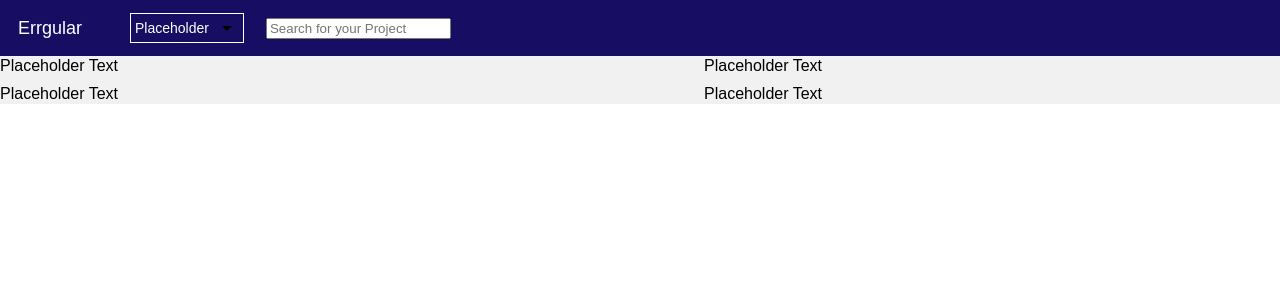
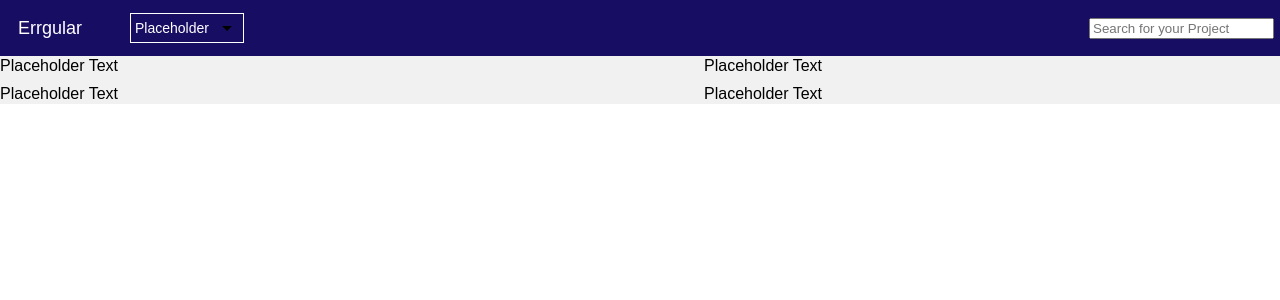
Before and after one commit to hcwong/errgular, a React app: page / in a window 1280 px wide. Shown: the top 300 px of the page. Built offline with nearby package versions, Linux system fonts and the light colour scheme; the HTML template or start-up script is replaced by a standard one.

Commit message:
minor fix

```diff
--- a/web/src/components/layout/navbar.tsx
+++ b/web/src/components/layout/navbar.tsx
@@ -22,11 +22,9 @@ export class Navbar extends React.Component<Props, {}> {
           <li className="navbar-li">
             <DropdownContain/>
           </li>
-          <li className="navbar-li">
-            <SearchBar
-              placeholder={this.props.placeholder}
-            />
-          </li>
+          <SearchBar
+            placeholder={this.props.placeholder}
+          />
         </ul>
       </nav>
     );
--- a/web/src/stylesheets/layout/_navbar.scss
+++ b/web/src/stylesheets/layout/_navbar.scss
@@ -29,8 +29,9 @@
       margin-left: 8px;
     }
 
-    &>li:last-child {
-      float: right;
+    & div:last-child {
+      margin-left: auto;
+      margin-right: 20px;
     }
   }
 
--- a/web/src/stylesheets/layout/_search_bar.scss
+++ b/web/src/stylesheets/layout/_search_bar.scss
@@ -3,7 +3,6 @@
   @extend %centerize;
   height: 40px;
 
-  margin-left: 10px;
   padding: 2px 4px;
 }
 
```
